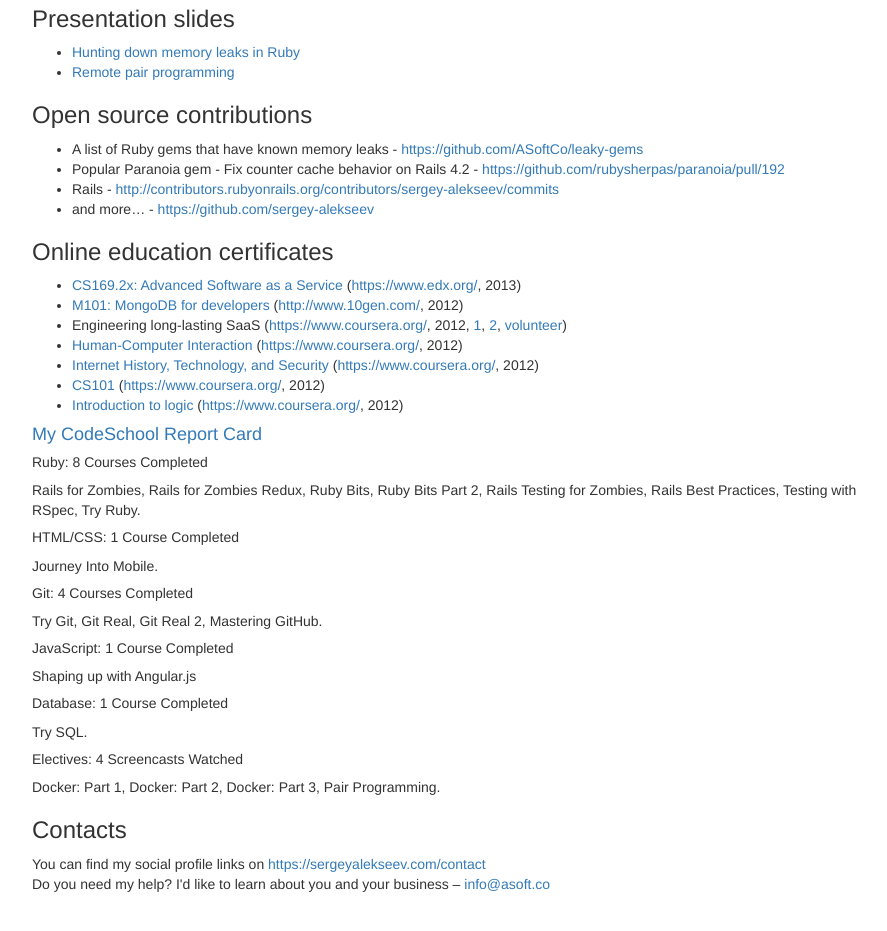
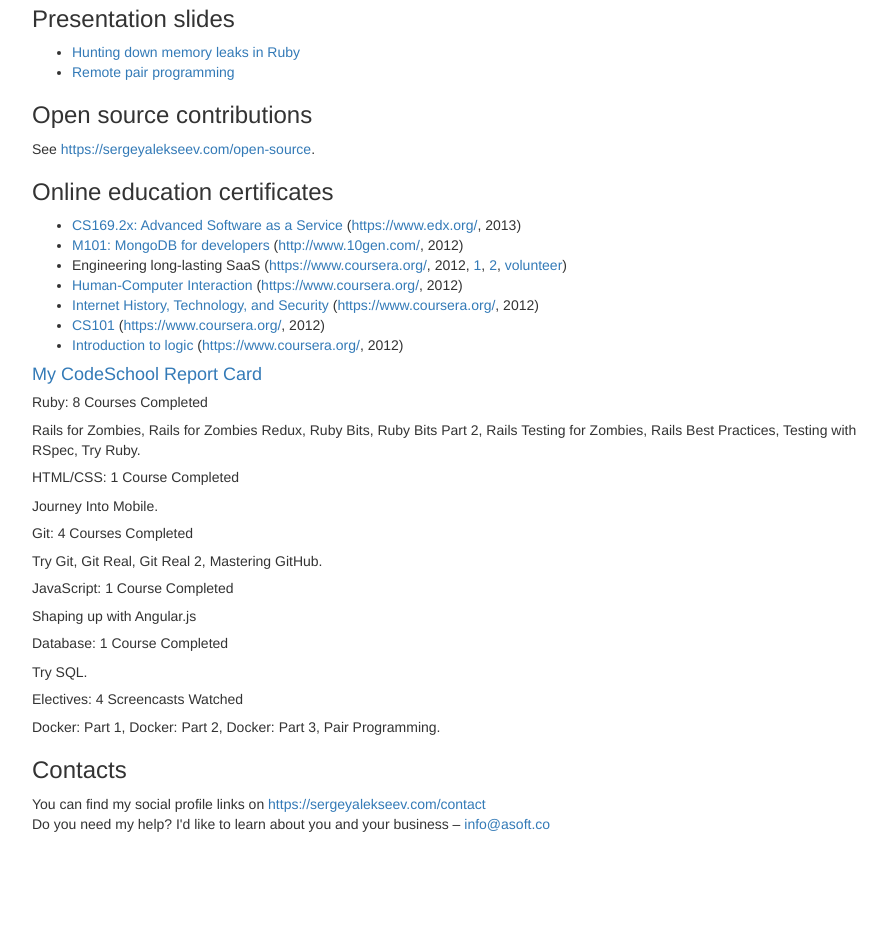
Before and after one commit to ASoftCo/ASoftCo.github.io, a plain HTML site: page people/sergey-alekseev.html in a window 1280 px wide. Shown: the part 8560-9491 px from the top of the page, without its empty margins (38-925 px from the left). After the commit the page ends 9454 px from the top, so only its background shows below. Drawn offline with nearby package versions, Linux system fonts and the light colour scheme; some packages are replaced by stand-ins of ours; a script that the page names is missing.

Commit message:
update Sergey's open source contributions section

```diff
--- a/people/sergey-alekseev.html
+++ b/people/sergey-alekseev.html
@@ -689,12 +689,9 @@
             <li><a href="http://www.slideshare.net/SergeyAlekseev1/brugby-remote-pair-programming" target="_blank">Remote pair programming</a></li>
           </ul>
           <h3 id="open-source-contributions"><a href="sergey-alekseev#open-source-contributions"></a>Open source contributions</h3>
-          <ul>
-            <li>A list of Ruby gems that have known memory leaks - <a href="https://github.com/ASoftCo/leaky-gems" target="_blank">https://github.com/ASoftCo/leaky-gems</a></li>
-            <li>Popular Paranoia gem - Fix counter cache behavior on Rails 4.2 - <a href="https://github.com/rubysherpas/paranoia/pull/192" target="_blank" rel="nofollow">https://github.com/rubysherpas/paranoia/pull/192</a></li>
-            <li>Rails - <a href="http://contributors.rubyonrails.org/contributors/sergey-alekseev/commits" target="_blank" rel="nofollow">http://contributors.rubyonrails.org/contributors/sergey-alekseev/commits</a></li>
-            <li>and more… - <a href="https://github.com/sergey-alekseev" target="_blank">https://github.com/sergey-alekseev</a></li>
-          </ul>
+          <p>
+            See <a href="https://sergeyalekseev.com/open-source">https://sergeyalekseev.com/open-source</a>.
+          </p>
           <h3 id="online-education-certificates"><a href="sergey-alekseev#online-education-certificates"></a>Online education certificates</h3>
           <ul>
             <li><a href="https://goo.gl/G8DoIX" target="_blank" rel="nofollow">CS169.2x: Advanced Software as a Service</a> (<a href="https://www.edx.org/" target="_blank" rel="nofollow">https://www.edx.org/</a>, 2013)</li>
```
